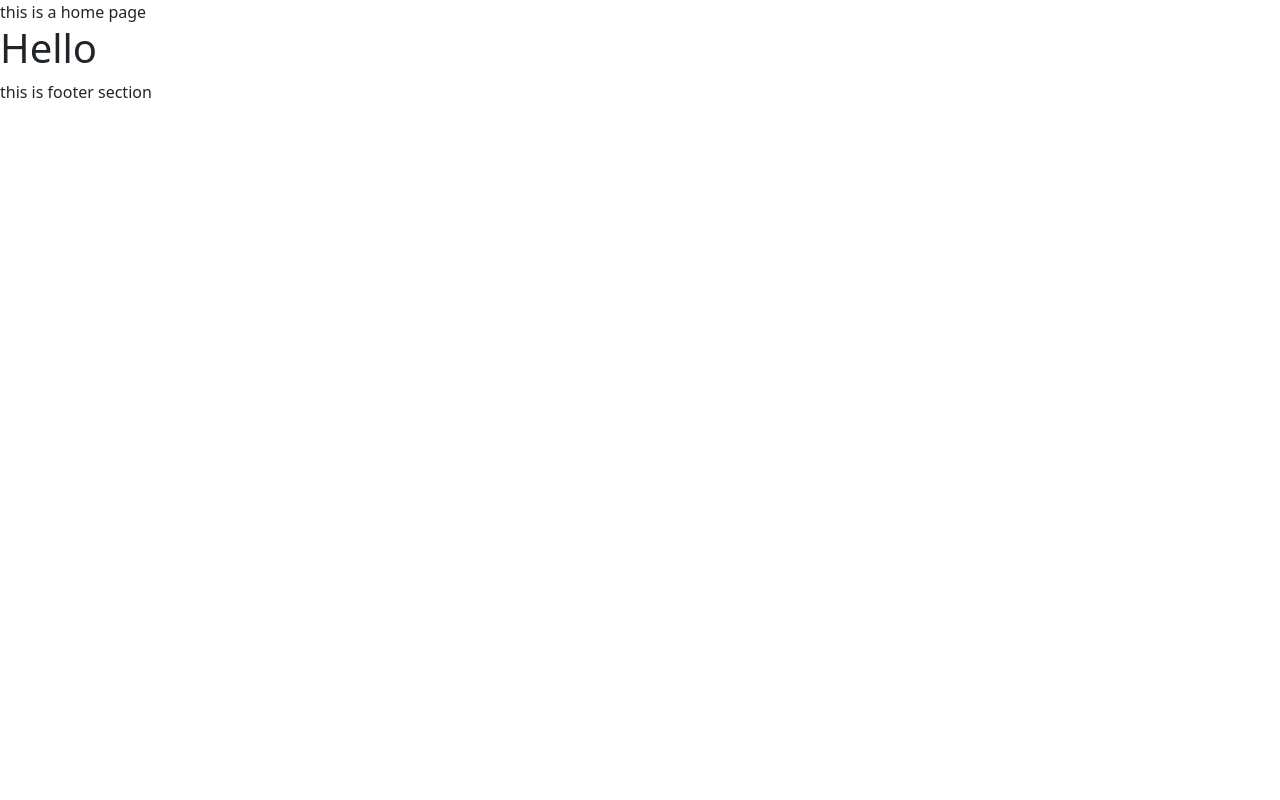
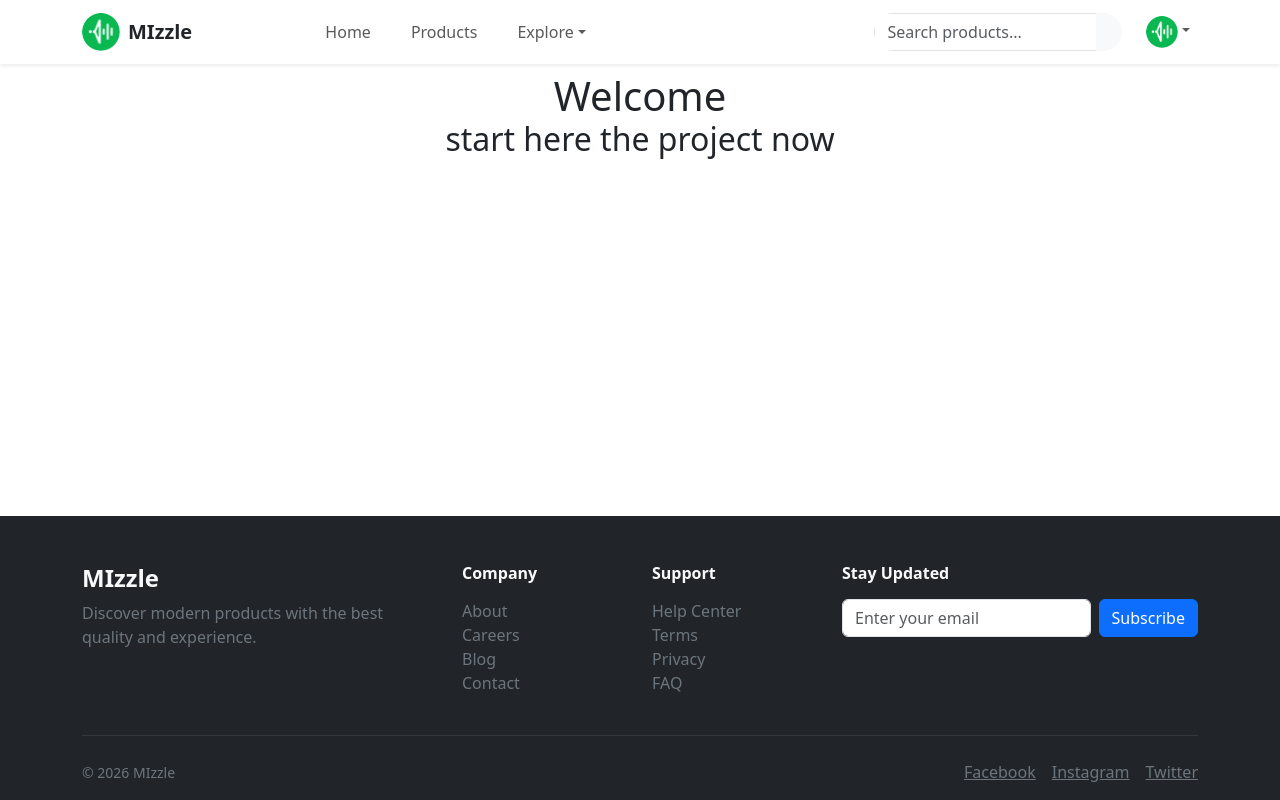
Before and after one commit to Dineshindiexpert/inditronix, a Next.js app in the folder mizzle/: page / in a window 1280 px wide. Built offline with nearby package versions, Linux system fonts and the light colour scheme.

Commit message:
project setuop started here

```diff
--- a/mizzle/app/components/layout/Footer.js
+++ b/mizzle/app/components/layout/Footer.js
@@ -1,10 +1,72 @@
-'use client'
+'use client';
 
-const Footer =()=>{
-    return<>
-    this is footer section
-    </>
+import { Container, Row, Col, Form, Button } from "react-bootstrap";
+
+const Footer = () => {
+  return (
+    <footer className="bg-dark text-light pt-5 pb-3 mt-auto">
+      <Container>
+
+        <Row className="gy-4">
+
+          <Col lg={4} md={6}>
+            <h4 className="fw-bold">MIzzle</h4>
+            <p className="text-secondary">
+              Discover modern products with the best quality and experience.
+            </p>
+          </Col>
+
+          <Col lg={2} md={6}>
+            <h6 className="fw-semibold mb-3">Company</h6>
+            <ul className="list-unstyled">
+              <li><a href="#" className="text-secondary text-decoration-none">About</a></li>
+              <li><a href="#" className="text-secondary text-decoration-none">Careers</a></li>
+              <li><a href="#" className="text-secondary text-decoration-none">Blog</a></li>
+              <li><a href="#" className="text-secondary text-decoration-none">Contact</a></li>
+            </ul>
+          </Col>
+
+          <Col lg={2} md={6}>
+            <h6 className="fw-semibold mb-3">Support</h6>
+            <ul className="list-unstyled">
+              <li><a href="#" className="text-secondary text-decoration-none">Help Center</a></li>
+              <li><a href="#" className="text-secondary text-decoration-none">Terms</a></li>
+              <li><a href="#" className="text-secondary text-decoration-none">Privacy</a></li>
+              <li><a href="#" className="text-secondary text-decoration-none">FAQ</a></li>
+            </ul>
+          </Col>
+
+          <Col lg={4} md={6}>
+            <h6 className="fw-semibold mb-3">Stay Updated</h6>
+            <Form className="d-flex gap-2">
+              <Form.Control placeholder="Enter your email" />
+              <Button variant="primary">Subscribe</Button>
+            </Form>
+          </Col>
+
+        </Row>
+
+        <hr className="border-secondary my-4" />
+
+        <Row className="text-center text-md-start">
+          <Col md={6}>
+            <small className="text-secondary">
+              © {new Date().getFullYear()} MIzzle
+            </small>
+          </Col>
+
+          <Col md={6} className="text-md-end">
+            <div className="d-flex justify-content-center justify-content-md-end gap-3">
+              <a href="#" className="text-secondary">Facebook</a>
+              <a href="#" className="text-secondary">Instagram</a>
+              <a href="#" className="text-secondary">Twitter</a>
+            </div>
+          </Col>
+        </Row>
+
+      </Container>
+    </footer>
+  );
 };
 
-
 export default Footer;
--- a/mizzle/app/components/layout/Header.js
+++ b/mizzle/app/components/layout/Header.js
@@ -1,11 +1,101 @@
-'use client'
+'use client';
+
+import { useEffect } from "react";
+import Image from "next/image";
+import {
+    Container,
+    Form,
+    InputGroup,
+    Nav,
+    Navbar,
+    NavDropdown,
+    Button
+} from "react-bootstrap";
+import { Search } from "react-bootstrap-icons";
 
 const Header = () => {
+
+    useEffect(() => {
+        import("bootstrap/dist/js/bootstrap.bundle.min.js");
+    }, []);
+
     return (
-        <>
-            <h1>Hello</h1>
-        </>
-    )
-}
+        <Navbar
+            expand="lg"
+            bg="white"
+            fixed="top"
+            className="shadow-sm py-2"
+        >
+            <Container>
 
-export default Header
+                {/* Logo */}
+                <Navbar.Brand href="/" className="d-flex align-items-center gap-2">
+                    <Image src="/logo.PNG" width={38} height={38} alt="logo" className="rounded-circle"/>
+                    <span className="fw-bold fs-5 text-dark">MIzzle</span>
+                </Navbar.Brand>
+
+                {/* Toggle */}
+                <Navbar.Toggle aria-controls="main-navbar" />
+
+                <Navbar.Collapse id="main-navbar" className="d-flex justify-content-between">
+                    <div className="mx-auto">
+
+                        {/* Center Nav */}
+                        <Nav className="mx-auto mb-2 mb-lg-0 gap-lg-4 text-center">
+                            <Nav.Link href="/" className="fw-medium">Home</Nav.Link>
+                            <Nav.Link href="/product" className="fw-medium">Products</Nav.Link>
+
+                            <NavDropdown title="Explore">
+                                <NavDropdown.Item>Features</NavDropdown.Item>
+                                <NavDropdown.Item>Sales</NavDropdown.Item>
+                                <NavDropdown.Item>New Arrivals</NavDropdown.Item>
+                                <NavDropdown.Divider />
+                                <NavDropdown.Item>More</NavDropdown.Item>
+                            </NavDropdown>
+                        </Nav>
+                    </div>
+
+                    {/* Right Side */}
+                    <div className="d-flex flex-column flex-lg-row  align-items-lg-center gap-2 gap-lg-3 w-50 w-lg-auto me-0 justify-content-between">
+
+                        {/* Search */}
+                        <InputGroup className="rounded-pill overflow-hidden w-50 me-0 mx-auto">
+                            <Form.Control
+                                placeholder="Search products..."
+                                className="border-end-0"
+                            />
+                            <Button variant="light" >
+                                <Search />
+                            </Button>
+                        </InputGroup>
+
+                        {/* Profile */}
+                        <Nav className="align-items-center">
+                            <NavDropdown
+                                align="end"
+                                title={
+                                    <Image
+                                        src="/logo.PNG"
+                                        width={32}
+                                        height={32}
+                                        alt="profile"
+                                        className="rounded-circle"
+                                    />
+                                }
+                            >
+                                <NavDropdown.Item>Account</NavDropdown.Item>
+                                <NavDropdown.Item>Orders</NavDropdown.Item>
+                                <NavDropdown.Divider />
+                                <NavDropdown.Item>Logout</NavDropdown.Item>
+                            </NavDropdown>
+                        </Nav>
+
+                    </div>
+
+                </Navbar.Collapse>
+            </Container>
+        </Navbar>
+    );
+};
+
+export default Header;
--- a/mizzle/app/layout.js
+++ b/mizzle/app/layout.js
@@ -12,14 +12,20 @@ const geistMono = Geist_Mono({
 });
 
 export const metadata = {
-  title: "Create Next App",
+  title: "Mizzle",
   description: "Generated by create next app",
+  icons: {
+    icon: '/logo.PNG',
+
+  },
 };
 
 export default function RootLayout({ children }) {
   return (
     <html lang="en" className={`${geistSans.variable} ${geistMono.variable}`}>
-      <body>{children}</body>
+      <body className="d-flex flex-column min-vh-100">
+        {children}
+      </body>
     </html>
   );
 }
--- a/mizzle/app/page.js
+++ b/mizzle/app/page.js
@@ -1,11 +1,16 @@
+import Footer from "./components/layout/Footer";
 import Header from "./components/layout/Header";
-import Footer from "./components/layout/Footer"
 
 export default function Home() {
   return (
-    <> this is a home page
-       <Header/>
-       <Footer/>
+    <>
+      <Header />
+      <main className="flex-grow-1 mt-5 pt-4">
+        <h1 className="text-center">Welcome
+          <h2>start here the project now</h2>
+        </h1>
+      </main>
+      <Footer />
     </>
   );
 }
--- a/mizzle/package.json
+++ b/mizzle/package.json
@@ -9,8 +9,11 @@
     "lint": "eslint"
   },
   "dependencies": {
+    "bootstrap": "^5.3.8",
     "next": "16.2.1",
     "react": "19.2.4",
+    "react-bootstrap": "^2.10.10",
+    "react-bootstrap-icons": "^1.11.6",
     "react-dom": "19.2.4"
   },
   "devDependencies": {
```
Also changed, not shown: mizzle/public/logo.PNG (added), 1 other file (tests, documents, lock files or other folders).
